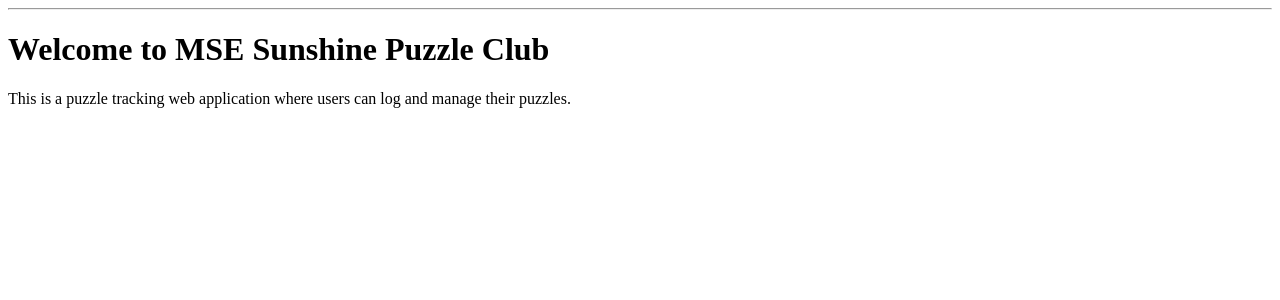
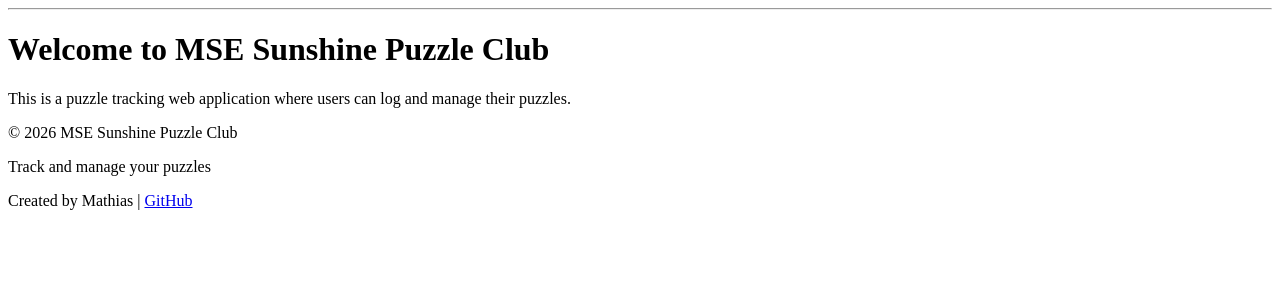
Before and after one commit to deadr1pley/MSE-Sunshine-Puzzle-Club, a Django app: page / in a window 1280 px wide. Shown: the part 26-326 px from the top of the page. Run offline with Django 5.2, Linux system fonts and the light colour scheme.

Commit message:
Add footer

```diff
--- a/templates/base.html
+++ b/templates/base.html
@@ -33,5 +33,7 @@
 
     {% block content %}
     {% endblock %}
+
+{% include 'includes/footer.html' %}
 </body>
 </html>
--- /dev/null
+++ b/templates/includes/footer.html
@@ -0,0 +1,10 @@
+<footer class="bg-dark text-light text-center py-4 mt-5">
+    <div class="container">
+        <p class="mb-1">&copy; 2026 MSE Sunshine Puzzle Club</p>
+        <p class="mb-1">Track and manage your puzzles</p>
+        <p class="mb-0">
+            Created by Mathias |
+            <a href="#" class="text-light text-decoration-underline">GitHub</a>
+        </p>
+    </div>
+</footer>
```
